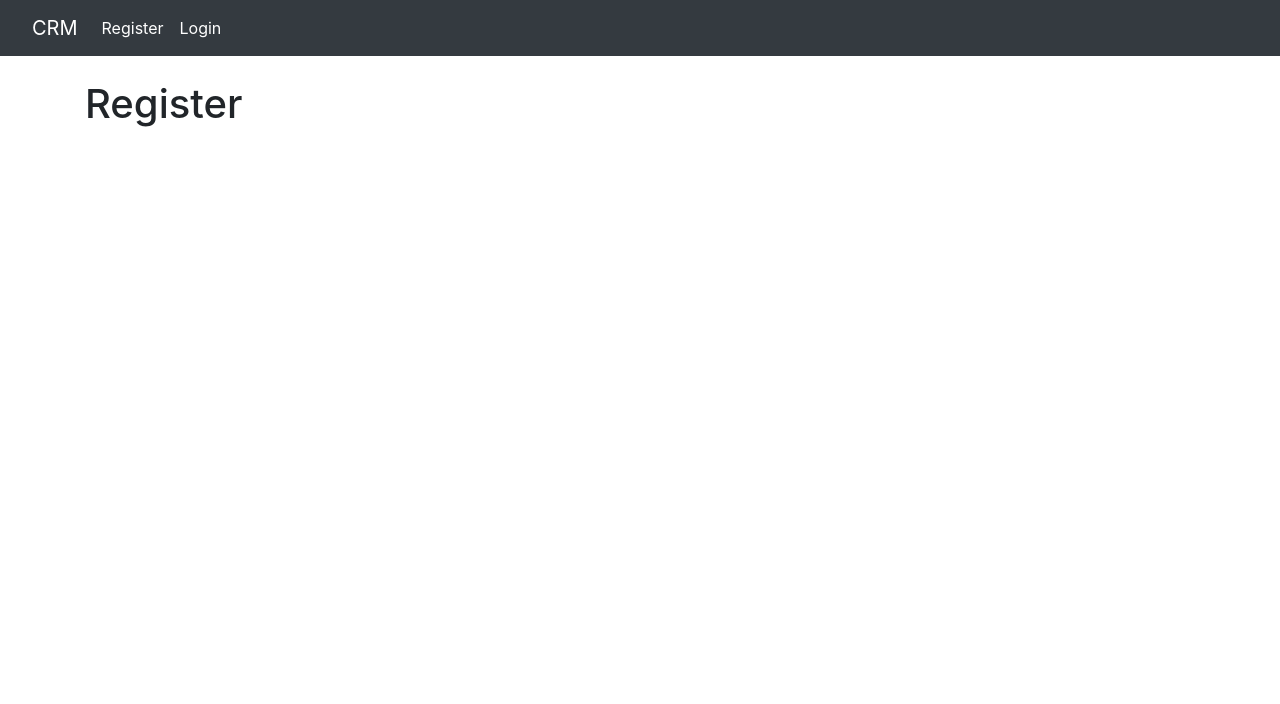
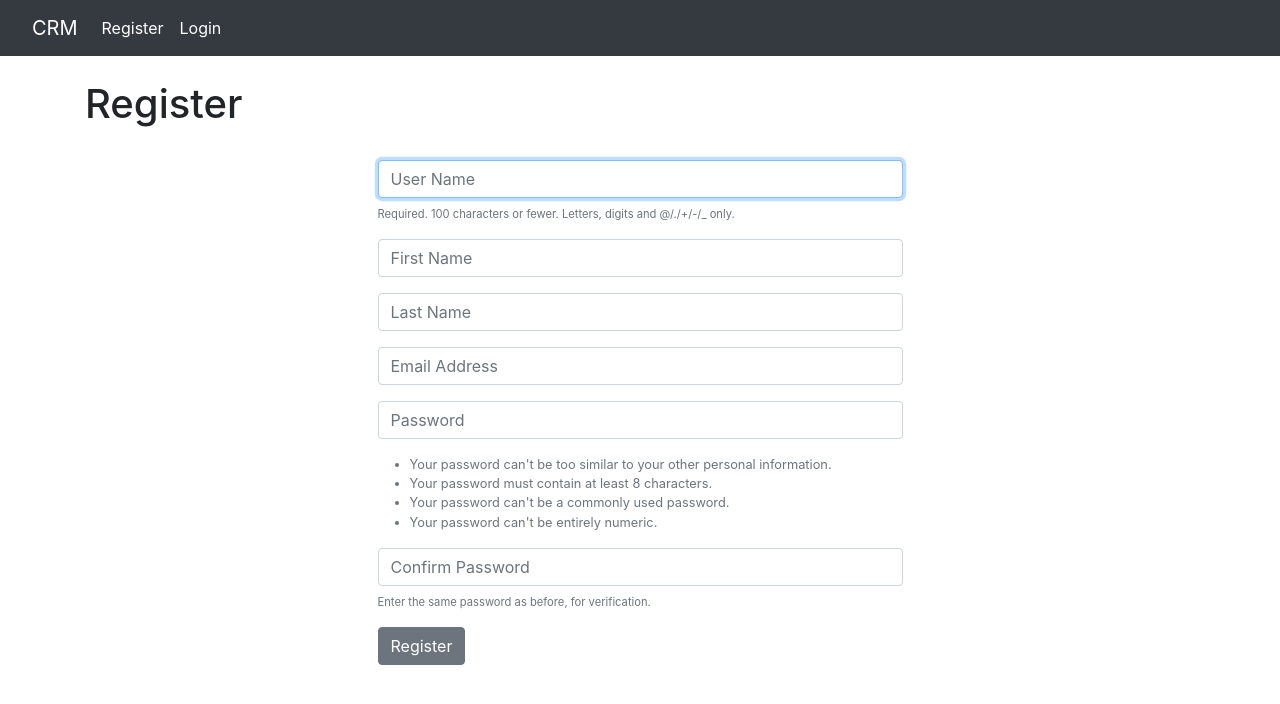
Before and after one commit to bedirhansahin/Django-CRM-App, a Django app: page /register/ in a window 1280 px wide. Shown: the top 704 px of the page. Run offline with Django 4.2, Linux system fonts and the light colour scheme; some libraries are stand-ins or nearby versions.

Commit message:
Registration page is created

```diff
--- a/core/forms.py
+++ b/core/forms.py
@@ -6,9 +6,9 @@ from django import forms
 class SignUpForm(UserCreationForm):
     email = forms.EmailField(label="",
                              widget=forms.TextInput(attrs={'class': 'form-control', 'placeholder': 'Email Address'}))
-    first_name = forms.CharField(max_length=100,
+    first_name = forms.CharField(label="", max_length=100,
                                  widget=forms.TextInput(attrs={'class': 'form-control', 'placeholder': 'First Name'}))
-    last_name = forms.CharField(max_length=100,
+    last_name = forms.CharField(label="", max_length=100,
                                 widget=forms.TextInput(attrs={'class': 'form-control', 'placeholder': 'Last Name'}))
 
     class Meta:
--- a/core/views.py
+++ b/core/views.py
@@ -1,12 +1,14 @@
 from django.shortcuts import render, redirect
 from django.contrib.auth import authenticate, login, logout
 from django.contrib import messages
+
+from core.forms import SignUpForm
 
 
 def login_user(request):
     if request.method == 'POST':
         username = request.POST.get('username', False)
-        password = request.POST['password']
+        password = request.POST.get('password')
 
         user = authenticate(request, username=username, password=password)
         if user:
@@ -27,4 +29,18 @@ def logout_user(request):
 
 
 def register_user(request):
-    return render(request, 'register.html', {})
+    if request.method == 'POST':
+        form = SignUpForm(request.POST)
+        if form.is_valid():
+            form.save()
+
+            username = form.cleaned_data['username']
+            password = form.cleaned_data['password1']
+            user = authenticate(username=username, password=password)
+            login(request, user)
+            messages.success(request, "You Have Successfully Register")
+            return redirect('home')
+    else:
+        form = SignUpForm()
+        return render(request, 'register.html', {'form': form})
+    return render(request, 'register.html', {'form': form})
--- a/templates/register.html
+++ b/templates/register.html
@@ -1,4 +1,24 @@
 {% extends 'partials/_base.html' %}
 {% block content %}
     <h1>Register</h1>
+    <br>
+
+    <div class="col-md-6 offset-md-3">
+        <form method="POST" action="">
+            {% csrf_token %}
+            {% if form.errors %}
+                <div id="alert" class="alert alert-warning">
+                Form errors
+                {% for field in form %}
+                    {% if field.errors %}
+                        {{ field.errors }}
+                    {% endif %}
+                {% endfor %}
+            </div>
+            {% endif %}
+
+            {{ form.as_p }}
+            <button type="submit" class="btn btn-secondary">Register</button>
+        </form>
+    </div>
 {% endblock %}
```
